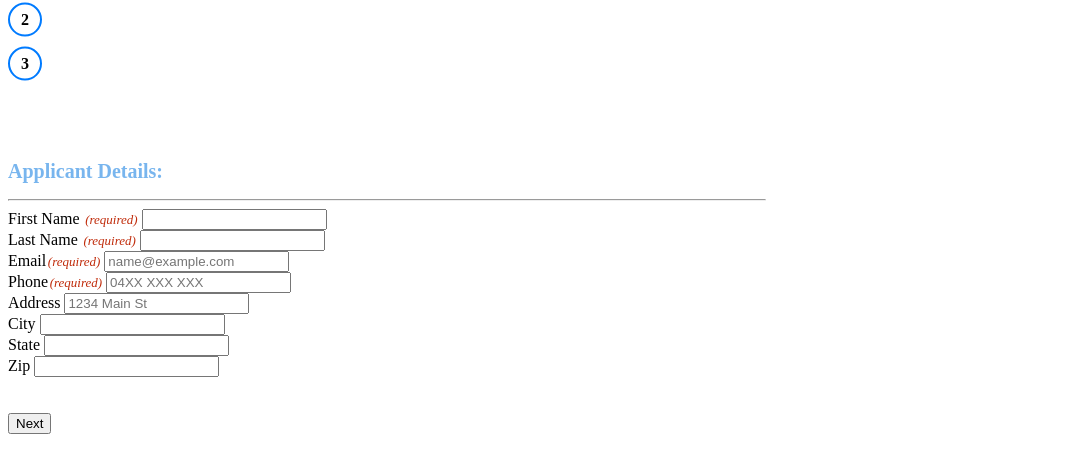
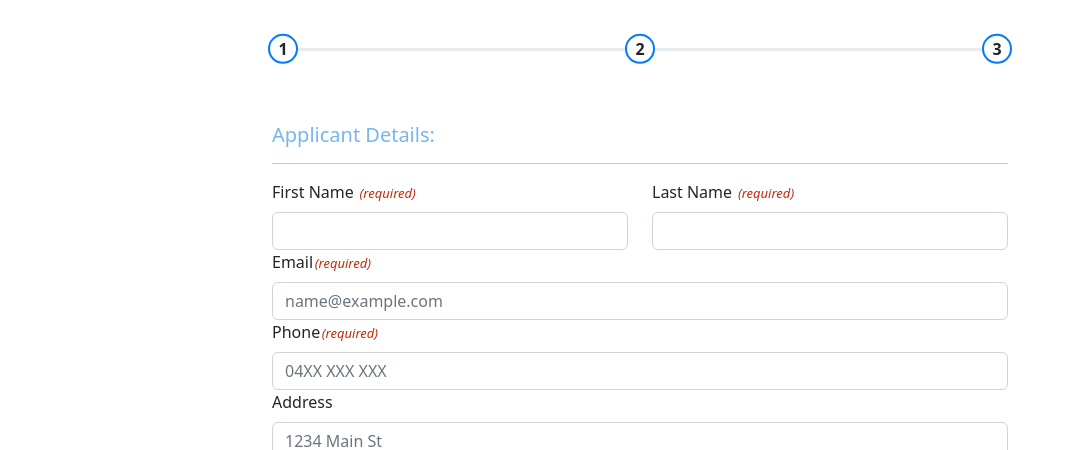
Before and after one commit to DavidChenwei/DigitalForms, a plain HTML site: page index.html in a window 1280 px wide. Shown: the top 450 px of the page, without its empty margins (0-1067 px from the left). Drawn offline with nearby package versions, Linux system fonts and the light colour scheme.

Commit message:
Update index.html

```diff
--- a/index.html
+++ b/index.html
@@ -6,7 +6,7 @@
     <meta name="viewport" content="width=device-width, initial-scale=1.0">
     <title>REQUEST FOR COPY OF BUILDING/PLUMBING PLANS - 2023/2024</title>
     <link rel="stylesheet" href="SingleForm.css">
-    <!-- <link rel="stylesheet" href="bootstrap.min.css"> -->
+    <link rel="stylesheet" href="bootstrap.min.css">
     <script src="https://cdnjs.cloudflare.com/ajax/libs/html2pdf.js/0.9.2/html2pdf.bundle.js"></script>
     <script src="https://unpkg.com/validator@latest/validator.min.js"></script>
     <script src='https://cdnjs.cloudflare.com/ajax/libs/jquery/2.1.3/jquery.min.js'></script>
```
